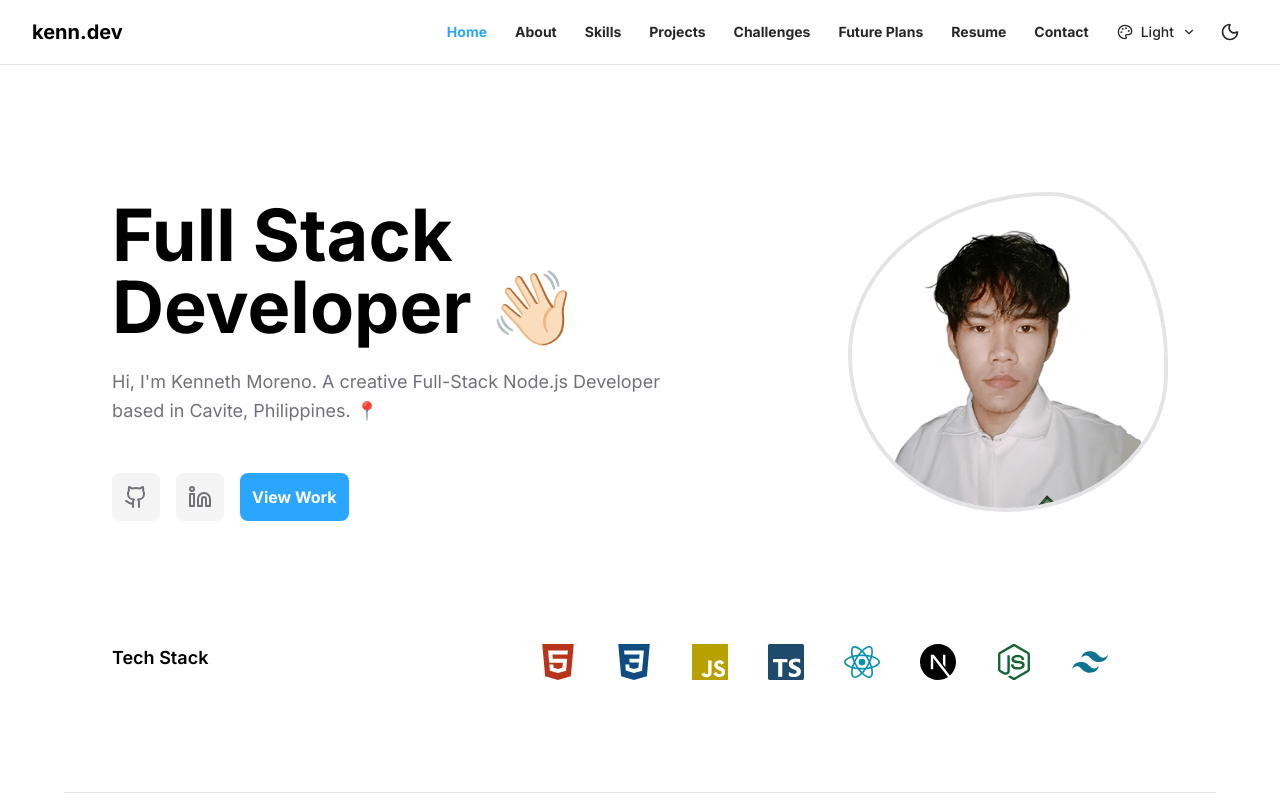
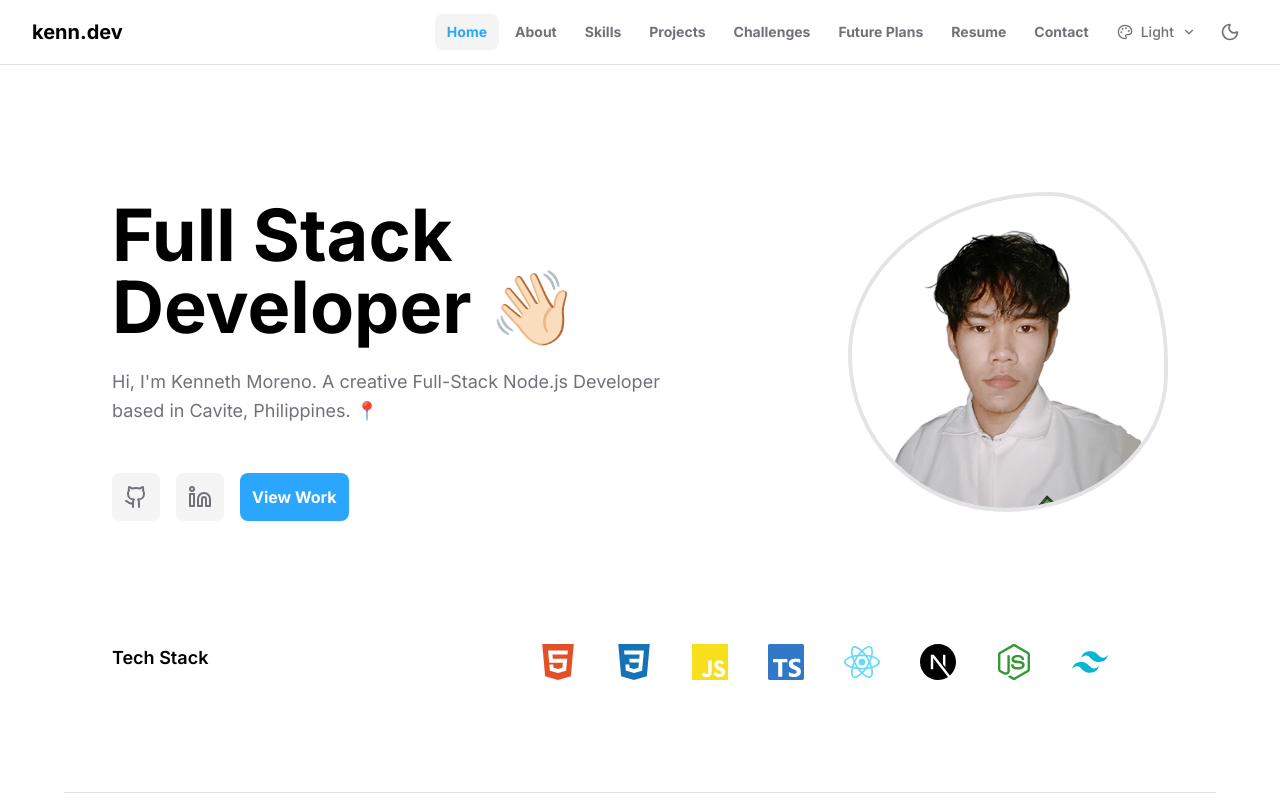
Before and after one commit to andreikennethmoreno/COSC95_Portfolio, a Next.js app: page / in a window 1280 px wide. Shown: the top 800 px of the page. Built offline with nearby package versions, Linux system fonts and the light colour scheme.

Commit message:
Complete Theme Integration Including Navbar and All Text

```diff
--- a/src/app/globals.css
+++ b/src/app/globals.css
@@ -42,6 +42,7 @@ body {
   overflow-x: hidden;
   background-color: var(--color-background);
   color: var(--color-foreground);
+  transition: background-color 0.3s ease, color 0.3s ease;
 }
 
 /* Dark mode class */
@@ -55,7 +56,7 @@ body {
 }
 
 ::-webkit-scrollbar-track {
-  background: rgba(0, 0, 0, 0.1);
+  background: var(--color-muted);
 }
 
 ::-webkit-scrollbar-thumb {
@@ -65,11 +66,6 @@ body {
 
 ::-webkit-scrollbar-thumb:hover {
   background: var(--color-primary);
-}
-
-/* Dark mode scrollbar */
-.dark ::-webkit-scrollbar-track {
-  background: rgba(255, 255, 255, 0.1);
 }
 
 /* Animations */
@@ -90,8 +86,8 @@ body {
 
 /* Text selection */
 ::selection {
-  background: rgba(43, 166, 255, 0.3);
-  color: inherit;
+  background: var(--color-accent);
+  color: var(--color-background);
 }
 
 /* Focus styles */
@@ -99,6 +95,7 @@ button:focus,
 input:focus,
 textarea:focus {
   outline: none;
+  box-shadow: 0 0 0 2px var(--color-accent);
 }
 
 /* Loading spinner */
@@ -131,7 +128,12 @@ textarea:focus {
 /* Smooth transitions for theme switching */
 * {
   transition: background-color 0.3s ease, color 0.3s ease,
-    border-color 0.3s ease;
+    border-color 0.3s ease, box-shadow 0.3s ease;
+}
+
+/* Enhanced transitions for interactive elements */
+button, a, input, textarea {
+  transition: all 0.3s ease;
 }
 
 @keyframes blob {
@@ -191,8 +193,75 @@ textarea:focus {
   animation: spin-slow 60s linear infinite;
 }
 
-/* Fix for project cards using CSS variables */
+/* Enhanced theme-aware styling */
 [data-style] {
   background-color: var(--color-card) !important;
   border-color: var(--color-border) !important;
+  color: var(--color-foreground) !important;
 }
+
+/* Ensure all text elements inherit theme colors */
+h1, h2, h3, h4, h5, h6 {
+  color: var(--color-foreground);
+}
+
+p, span, div {
+  color: inherit;
+}
+
+/* Theme-aware form elements */
+input, textarea, select {
+  background-color: var(--color-background);
+  color: var(--color-foreground);
+  border-color: var(--color-border);
+}
+
+input:focus, textarea:focus, select:focus {
+  border-color: var(--color-accent);
+  box-shadow: 0 0 0 1px var(--color-accent);
+}
+
+/* Theme-aware buttons */
+button {
+  color: var(--color-foreground);
+  transition: all 0.3s ease;
+}
+
+/* Theme-aware links */
+a {
+  color: var(--color-foreground);
+  transition: all 0.3s ease;
+}
+
+a:hover {
+  color: var(--color-accent);
+}
+
+/* Enhanced backdrop blur for navigation */
+.backdrop-blur-lg {
+  backdrop-filter: blur(16px);
+  -webkit-backdrop-filter: blur(16px);
+}
+
+/* Ensure proper contrast for all themes */
+.text-contrast {
+  color: var(--color-foreground);
+}
+
+.text-muted {
+  color: var(--color-muted-foreground);
+}
+
+.text-accent {
+  color: var(--color-accent);
+}
+
+/* Theme-aware shadows */
+.shadow-theme {
+  box-shadow: 0 4px 6px -1px rgba(0, 0, 0, 0.1), 0 2px 4px -1px rgba(0, 0, 0, 0.06);
+}
+
+/* Enhanced theme transitions */
+.theme-transition {
+  transition: background-color 0.3s ease, color 0.3s ease, border-color 0.3s ease, box-shadow 0.3s ease;
+}
--- a/src/components/Hero.tsx
+++ b/src/components/Hero.tsx
@@ -71,18 +71,16 @@ const SocialLinks = () => {
 
 interface IconConfig {
   component: React.ComponentType<any>;
-  darkColor: string;
-  lightColor: string;
+  color: string;
 }
 
 interface TechIconProps {
   Icon: IconConfig;
   title: string;
-  isDarkMode: boolean;
   isLarge?: boolean;
 }
 
-const TechIcon: React.FC<TechIconProps> = ({ Icon, title, isDarkMode, isLarge = false }) => {
+const TechIcon: React.FC<TechIconProps> = ({ Icon, title, isLarge = false }) => {
   const IconComponent = Icon.component;
 
   return (
@@ -91,7 +89,8 @@ const TechIcon: React.FC<TechIconProps> = ({ Icon, title, isDarkMode, isLarge =
         title={title}
         className={`transition-all duration-300 ease-in-out hover:-translate-y-2 hover:scale-125 cursor-pointer ${
           isLarge ? "text-5xl" : ""
-        } ${isDarkMode ? Icon.darkColor : Icon.lightColor}`}
+        }`}
+        style={{ color: Icon.color }}
       />
       <span
         className={`absolute -bottom-8 left-1/2 transform -translate-x-1/2 text-sm px-2 py-1 rounded opacity-0 group-hover:opacity-100 transition-opacity duration-300 whitespace-nowrap`}
@@ -110,64 +109,56 @@ const techStack = [
   {
     Icon: {
       component: SiHtml5,
-      darkColor: "text-[#FF6B47]",
-      lightColor: "text-[#B8341A]"
+      color: "#E34F26"
     },
     title: "HTML5"
   },
   {
     Icon: {
       component: SiCss3,
-      darkColor: "text-[#2196F3]",
-      lightColor: "text-[#0F4C81]"
+      color: "#1572B6"
     },
     title: "CSS3"
   },
   {
     Icon: {
       component: SiJavascript,
-      darkColor: "text-[#FFE066]",
-      lightColor: "text-[#B8A000]"
+      color: "#F7DF1E"
     },
     title: "JavaScript"
   },
   {
     Icon: {
       component: SiTypescript,
-      darkColor: "text-[#4FC3F7]",
-      lightColor: "text-[#1E4A6B]"
+      color: "#3178C6"
     },
     title: "TypeScript"
   },
   {
     Icon: {
       component: SiReact,
-      darkColor: "text-[#7DD3FC]",
-      lightColor: "text-[#0891B2]"
+      color: "#61DAFB"
     },
     title: "React"
   },
   {
     Icon: {
       component: SiNextdotjs,
-      darkColor: "text-white",
-      lightColor: "text-black"
+      color: "var(--color-foreground)"
     },
     title: "Next.js"
   },
   {
     Icon: {
       component: SiNodedotjs,
-      darkColor: "text-[#4ADE80]",
-      lightColor: "text-[#166534]"
+      color: "#339933"
     },
     title: "Node.js"
   },
   {
     Icon: {
       component: SiTailwindcss,
-      darkColor: "text-[#06B6D4]",
-      lightColor: "text-[#0E7490]"
+      color: "#06B6D4"
     },
     title: "Tailwind CSS"
   },
@@ -192,7 +183,10 @@ const Hero: React.FC<{ isDarkMode: boolean }> = ({ isDarkMode }) => {
           style={{ color: 'var(--color-foreground)' }}
         >
           <div className="animate-fade-in-up">
-            <h1 className="text-5xl sm:text-6xl lg:text-7xl font-bold mb-6">
+            <h1
+              className="text-5xl sm:text-6xl lg:text-7xl font-bold mb-6"
+              style={{ color: 'var(--color-foreground)' }}
+            >
               Full Stack Developer 👋🏻
             </h1>
             <p
@@ -226,7 +220,6 @@ const Hero: React.FC<{ isDarkMode: boolean }> = ({ isDarkMode }) => {
                 key={title}
                 Icon={Icon}
                 title={title}
-                isDarkMode={isDarkMode}
               />
             ))}
           </div>
--- a/src/components/Navigation.tsx
+++ b/src/components/Navigation.tsx
@@ -32,19 +32,18 @@ const Navigation: React.FC<NavigationProps> = ({ activeSection }) => {
 
   return (
     <nav
-      className={`fixed top-0 w-full z-50 border-b transition-colors duration-300 ${
-        isDarkMode
-          ? "bg-black/80 backdrop-blur-lg border-zinc-800"
-          : "bg-white/80 backdrop-blur-lg border-zinc-200"
-      }`}
+      className="fixed top-0 w-full z-50 border-b transition-all duration-300 backdrop-blur-lg"
+      style={{
+        backgroundColor: 'var(--color-background)',
+        borderColor: 'var(--color-border)'
+      }}
     >
       <div className="max-w-7xl mx-auto px-4 sm:px-6 lg:px-8">
         <div className="flex justify-between items-center h-16">
           <div className="flex-shrink-0">
             <h1
-              className={`text-xl font-bold ${
-                isDarkMode ? "text-white" : "text-black"
-              }`}
+              className="text-xl font-bold"
+              style={{ color: 'var(--color-foreground)' }}
             >
               kenn.dev
             </h1>
@@ -56,13 +55,27 @@ const Navigation: React.FC<NavigationProps> = ({ activeSection }) => {
               <button
                 key={item.id}
                 onClick={() => scrollToSection(item.id)}
-                className={`px-3 py-2 rounded-lg text-sm font-bold transition-all duration-200 ${
-                  activeSection === item.id
-                    ? "text-[#2BA6FF]"
-                    : isDarkMode
-                    ? "text-zinc-300 hover:bg-zinc-800 hover:text-white"
-                    : "text-zinc-800 hover:bg-zinc-100 hover:text-black"
-                }`}
+                className="px-3 py-2 rounded-lg text-sm font-bold transition-all duration-200 hover:scale-105"
+                style={{
+                  color: activeSection === item.id
+                    ? 'var(--color-accent)'
+                    : 'var(--color-muted-foreground)',
+                  backgroundColor: activeSection === item.id
+                    ? 'var(--color-card)'
+                    : 'transparent'
+                }}
+                onMouseEnter={(e) => {
+                  if (activeSection !== item.id) {
+                    e.currentTarget.style.backgroundColor = 'var(--color-card)';
+                    e.currentTarget.style.color = 'var(--color-foreground)';
+                  }
+                }}
+                onMouseLeave={(e) => {
+                  if (activeSection !== item.id) {
+                    e.currentTarget.style.backgroundColor = 'transparent';
+                    e.currentTarget.style.color = 'var(--color-muted-foreground)';
+                  }
+                }}
               >
                 {item.label}
               </button>
@@ -78,11 +91,19 @@ const Navigation: React.FC<NavigationProps> = ({ activeSection }) => {
             {/* Legacy Theme Toggle */}
             <button
               onClick={toggleTheme}
-              className={`p-2 rounded-lg transition-all duration-200 ${
-                isDarkMode
-                  ? "text-zinc-300 hover:bg-zinc-800 hover:text-white"
-                  : "text-zinc-800 hover:bg-zinc-100 hover:text-black"
-              }`}
+              className="p-2 rounded-lg transition-all duration-200 hover:scale-110"
+              style={{
+                color: 'var(--color-muted-foreground)',
+                backgroundColor: 'transparent'
+              }}
+              onMouseEnter={(e) => {
+                e.currentTarget.style.backgroundColor = 'var(--color-card)';
+                e.currentTarget.style.color = 'var(--color-foreground)';
+              }}
+              onMouseLeave={(e) => {
+                e.currentTarget.style.backgroundColor = 'transparent';
+                e.currentTarget.style.color = 'var(--color-muted-foreground)';
+              }}
             >
               {isDarkMode ? <Sun size={20} /> : <Moon size={20} />}
             </button>
@@ -97,21 +118,37 @@ const Navigation: React.FC<NavigationProps> = ({ activeSection }) => {
             />
             <button
               onClick={toggleTheme}
-              className={`p-2 rounded-lg transition-all duration-200 ${
-                isDarkMode
-                  ? "text-zinc-300 hover:bg-zinc-800"
-                  : "text-zinc-800 hover:bg-zinc-100"
-              }`}
+              className="p-2 rounded-lg transition-all duration-200"
+              style={{
+                color: 'var(--color-muted-foreground)',
+                backgroundColor: 'transparent'
+              }}
+              onMouseEnter={(e) => {
+                e.currentTarget.style.backgroundColor = 'var(--color-card)';
+                e.currentTarget.style.color = 'var(--color-foreground)';
+              }}
+              onMouseLeave={(e) => {
+                e.currentTarget.style.backgroundColor = 'transparent';
+                e.currentTarget.style.color = 'var(--color-muted-foreground)';
+              }}
             >
               {isDarkMode ? <Sun size={20} /> : <Moon size={20} />}
             </button>
             <button
               onClick={() => setIsMenuOpen(!isMenuOpen)}
-              className={`p-2 rounded-lg transition-all duration-200 ${
-                isDarkMode
-                  ? "text-zinc-300 hover:bg-zinc-800"
-                  : "text-zinc-800 hover:bg-zinc-100"
-              }`}
+              className="p-2 rounded-lg transition-all duration-200"
+              style={{
+                color: 'var(--color-muted-foreground)',
+                backgroundColor: 'transparent'
+              }}
+              onMouseEnter={(e) => {
+                e.currentTarget.style.backgroundColor = 'var(--color-card)';
+                e.currentTarget.style.color = 'var(--color-foreground)';
+              }}
+              onMouseLeave={(e) => {
+                e.currentTarget.style.backgroundColor = 'transparent';
+                e.currentTarget.style.color = 'var(--color-muted-foreground)';
+              }}
             >
               {isMenuOpen ? <X size={24} /> : <Menu size={24} />}
             </button>
@@ -122,22 +159,38 @@ const Navigation: React.FC<NavigationProps> = ({ activeSection }) => {
       {/* Mobile Navigation */}
       {isMenuOpen && (
         <div
-          className={`lg:hidden border-t transition-colors duration-300 ${
-            isDarkMode ? "border-zinc-800 bg-black" : "border-zinc-200 bg-white"
-          }`}
+          className="lg:hidden border-t transition-all duration-300"
+          style={{
+            borderColor: 'var(--color-border)',
+            backgroundColor: 'var(--color-background)'
+          }}
         >
           <div className="px-2 pt-2 pb-3 space-y-1">
             {navItems.map((item) => (
               <button
                 key={item.id}
                 onClick={() => scrollToSection(item.id)}
-                className={`w-full text-left px-3 py-2 rounded-lg text-base font-medium transition-all duration-200 ${
-                  activeSection === item.id
-                    ? "text-[#2BA6FF]"
-                    : isDarkMode
-                    ? "text-zinc-300 hover:bg-zinc-800 hover:text-white"
-                    : "text-zinc-800 hover:bg-zinc-100 hover:text-black"
-                }`}
+                className="w-full text-left px-3 py-2 rounded-lg text-base font-medium transition-all duration-200"
+                style={{
+                  color: activeSection === item.id
+                    ? 'var(--color-accent)'
+                    : 'var(--color-muted-foreground)',
+                  backgroundColor: activeSection === item.id
+                    ? 'var(--color-card)'
+                    : 'transparent'
+                }}
+                onMouseEnter={(e) => {
+                  if (activeSection !== item.id) {
+                    e.currentTarget.style.backgroundColor = 'var(--color-card)';
+                    e.currentTarget.style.color = 'var(--color-foreground)';
+                  }
+                }}
+                onMouseLeave={(e) => {
+                  if (activeSection !== item.id) {
+                    e.currentTarget.style.backgroundColor = 'transparent';
+                    e.currentTarget.style.color = 'var(--color-muted-foreground)';
+                  }
+                }}
               >
                 {item.label}
               </button>
--- a/src/components/ThemeSelector.tsx
+++ b/src/components/ThemeSelector.tsx
@@ -27,11 +27,19 @@ const ThemeSelector: React.FC<ThemeSelectorProps> = ({
     <div className="relative">
       <button
         onClick={() => setIsOpen(!isOpen)}
-        className={`flex items-center gap-2 px-3 py-2 rounded-lg text-sm font-medium transition-all duration-200 ${
-          isDarkMode
-            ? 'text-zinc-300 hover:bg-zinc-800 hover:text-white'
-            : 'text-zinc-800 hover:bg-zinc-100 hover:text-black'
-        }`}
+        className="flex items-center gap-2 px-3 py-2 rounded-lg text-sm font-medium transition-all duration-200 hover:scale-105"
+        style={{
+          color: 'var(--color-muted-foreground)',
+          backgroundColor: 'transparent'
+        }}
+        onMouseEnter={(e) => {
+          e.currentTarget.style.backgroundColor = 'var(--color-card)';
+          e.currentTarget.style.color = 'var(--color-foreground)';
+        }}
+        onMouseLeave={(e) => {
+          e.currentTarget.style.backgroundColor = 'transparent';
+          e.currentTarget.style.color = 'var(--color-muted-foreground)';
+        }}
         aria-expanded={isOpen}
         aria-haspopup="true"
       >
@@ -53,28 +61,45 @@ const ThemeSelector: React.FC<ThemeSelectorProps> = ({
 
           {/* Dropdown */}
           <div
-            className={`absolute right-0 top-full mt-2 w-48 rounded-xl border shadow-lg z-50 ${
-              isDarkMode
-                ? 'bg-zinc-900 border-zinc-700'
-                : 'bg-white border-zinc-200'
-            }`}
+            className="absolute right-0 top-full mt-2 w-48 rounded-xl border shadow-lg z-50"
+            style={{
+              backgroundColor: 'var(--color-background)',
+              borderColor: 'var(--color-border)'
+            }}
           >
             <div className="p-2">
               {Object.entries(themes).map(([key, theme]) => (
                 <button
                   key={key}
                   onClick={() => handleThemeSelect(key as ThemeName)}
-                  className={`w-full flex items-center gap-3 px-3 py-2 rounded-lg text-sm transition-all duration-200 ${
-                    currentTheme === key
-                      ? 'bg-[#2BA6FF] text-white'
-                      : isDarkMode
-                      ? 'text-zinc-300 hover:bg-zinc-800 hover:text-white'
-                      : 'text-zinc-800 hover:bg-zinc-100 hover:text-black'
-                  }`}
+                  className="w-full flex items-center gap-3 px-3 py-2 rounded-lg text-sm transition-all duration-200 hover:scale-105"
+                  style={{
+                    color: currentTheme === key
+                      ? 'white'
+                      : 'var(--color-muted-foreground)',
+                    backgroundColor: currentTheme === key
+                      ? 'var(--color-accent)'
+                      : 'transparent'
+                  }}
+                  onMouseEnter={(e) => {
+                    if (currentTheme !== key) {
+                      e.currentTarget.style.backgroundColor = 'var(--color-card)';
+                      e.currentTarget.style.color = 'var(--color-foreground)';
+                    }
+                  }}
+                  onMouseLeave={(e) => {
+                    if (currentTheme !== key) {
+                      e.currentTarget.style.backgroundColor = 'transparent';
+                      e.currentTarget.style.color = 'var(--color-muted-foreground)';
+                    }
+                  }}
                 >
                   <div
-                    className="w-4 h-4 rounded-full border-2 border-white/20"
-                    style={{ backgroundColor: theme.colors.accent }}
+                    className="w-4 h-4 rounded-full border-2"
+                    style={{
+                      backgroundColor: theme.colors.accent,
+                      borderColor: currentTheme === key ? 'white' : 'var(--color-border)'
+                    }}
                   />
                   <span>{theme.displayName}</span>
                   {currentTheme === key && (
```
